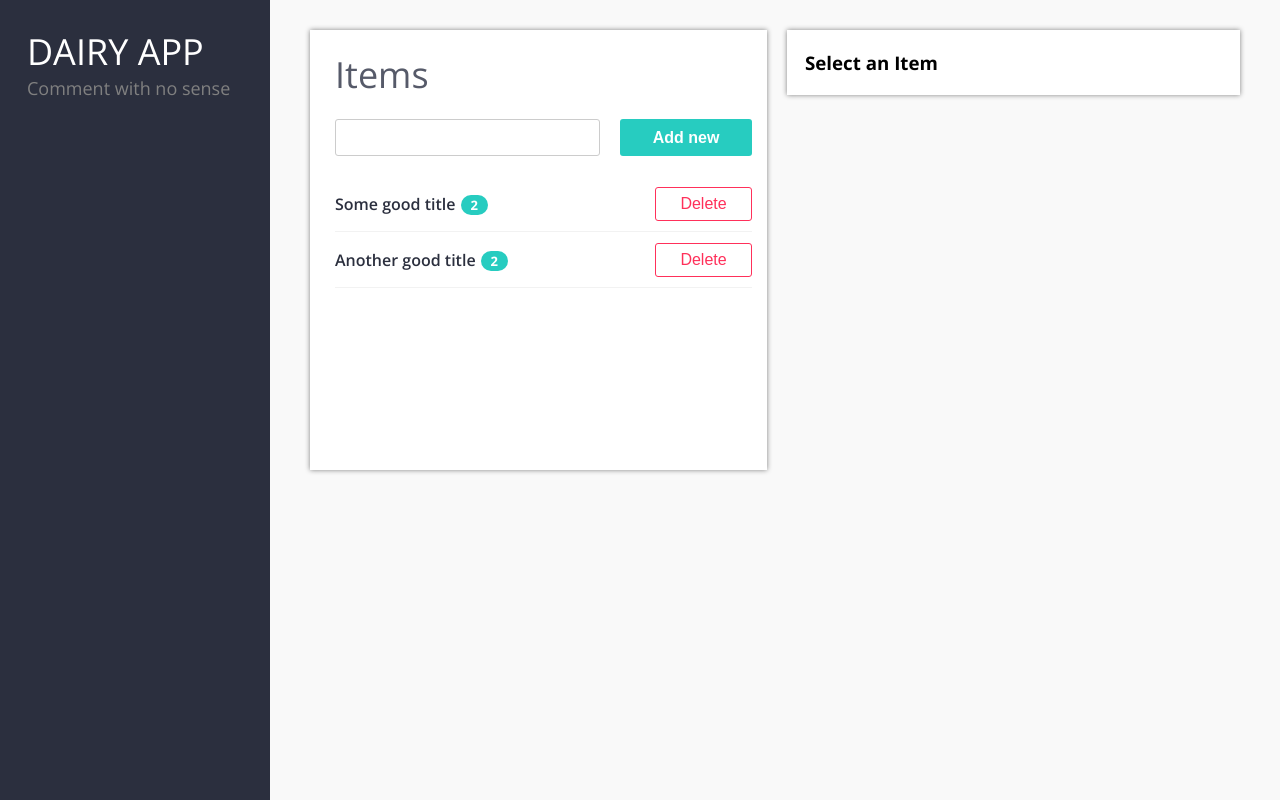
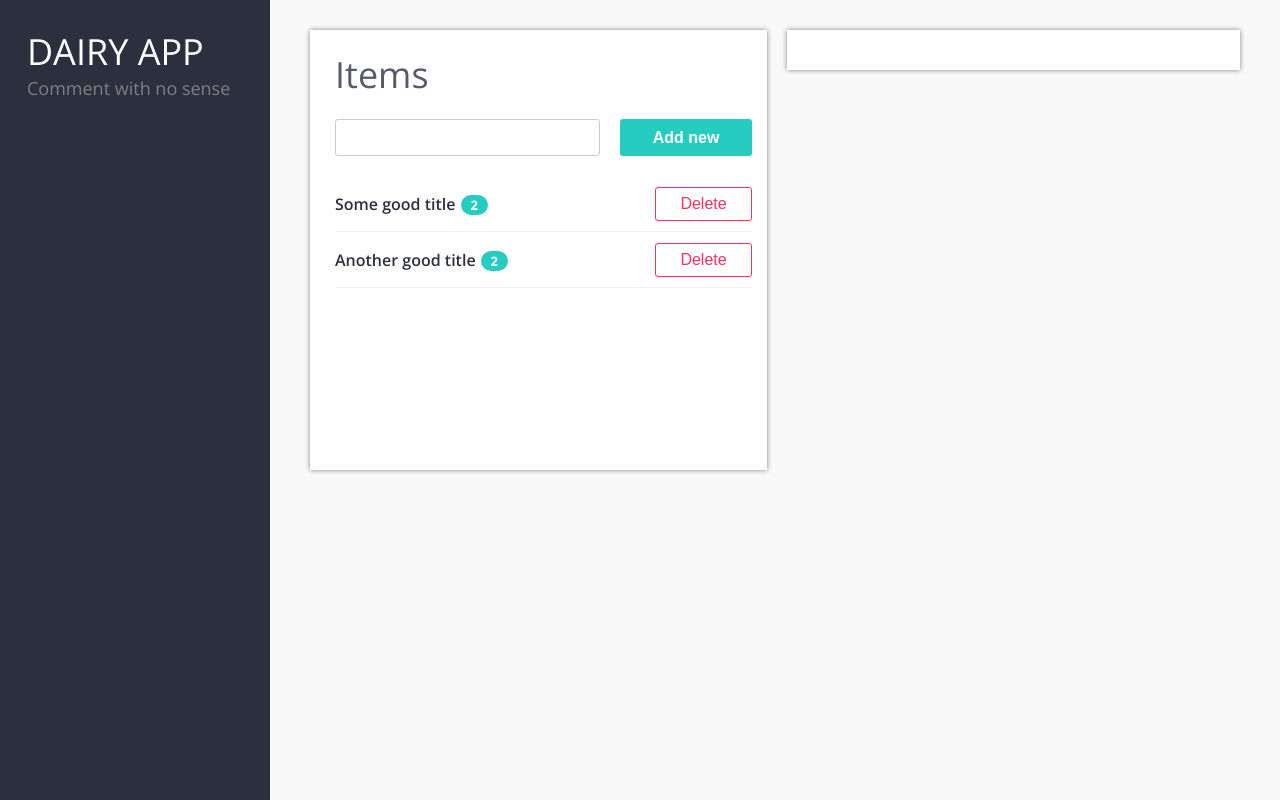
Before and after one commit to car1sberg/Dairy, a React (Create React App) app: page / in a window 1280 px wide. Built offline with nearby package versions, Linux system fonts and the light colour scheme.

Commit message:
changing home url for gh page

```diff
--- a/src/components/MainContent.js
+++ b/src/components/MainContent.js
@@ -55,7 +55,7 @@ class MainContent extends React.Component {
                 </div>
                 <div className="commentsBlock">
                     <Switch>
-                        <Route exact path="/" component={Home} />
+                        <Route exact path="/Dairy/" component={Home} />
                         <Route path="/item/:id" render={() => <Comments currentItem={currentItem} />} />
                         {/* it is useless in github.io pages, it handles bad urls itself */}
                         {/* <Route component={BadUrl} /> */}
```
